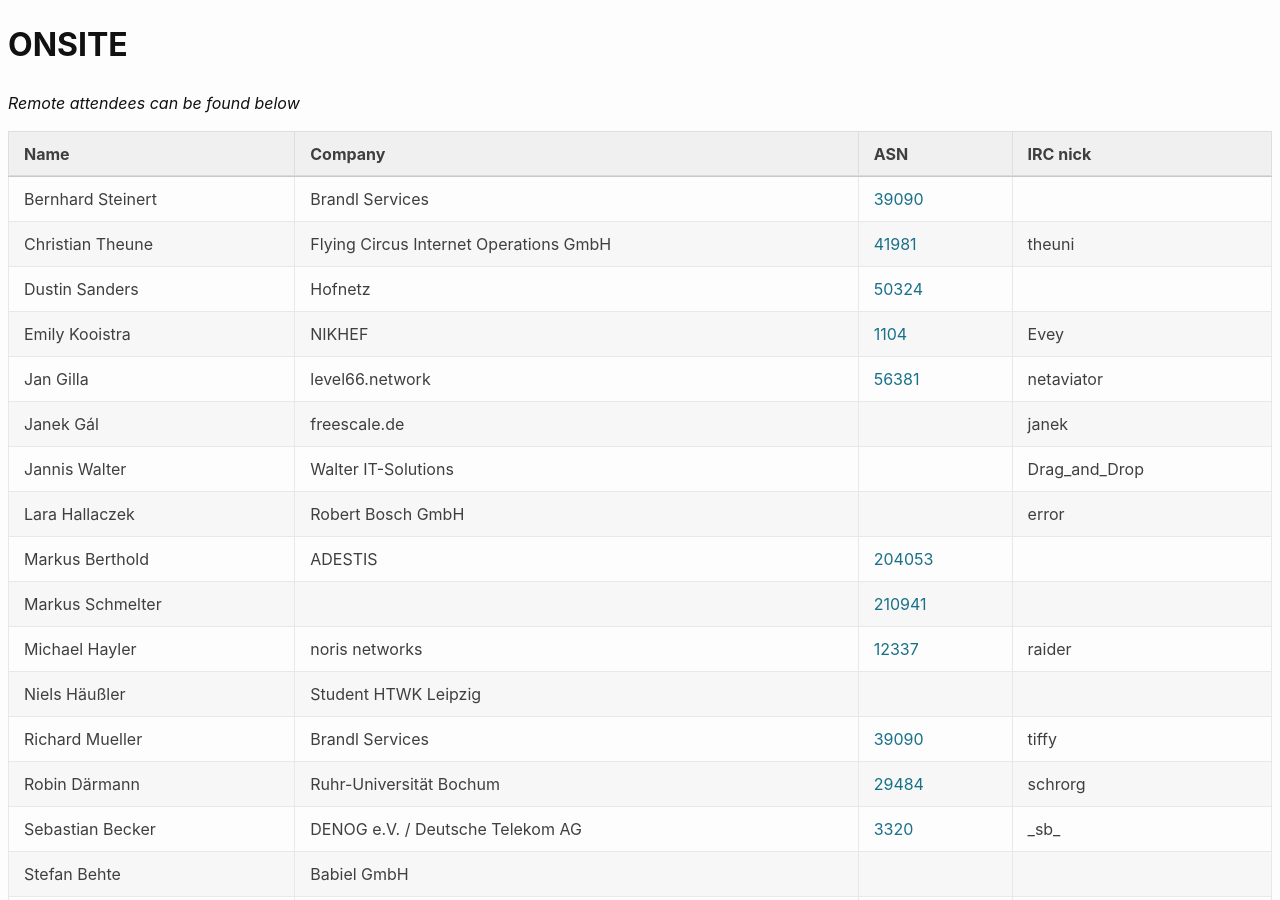
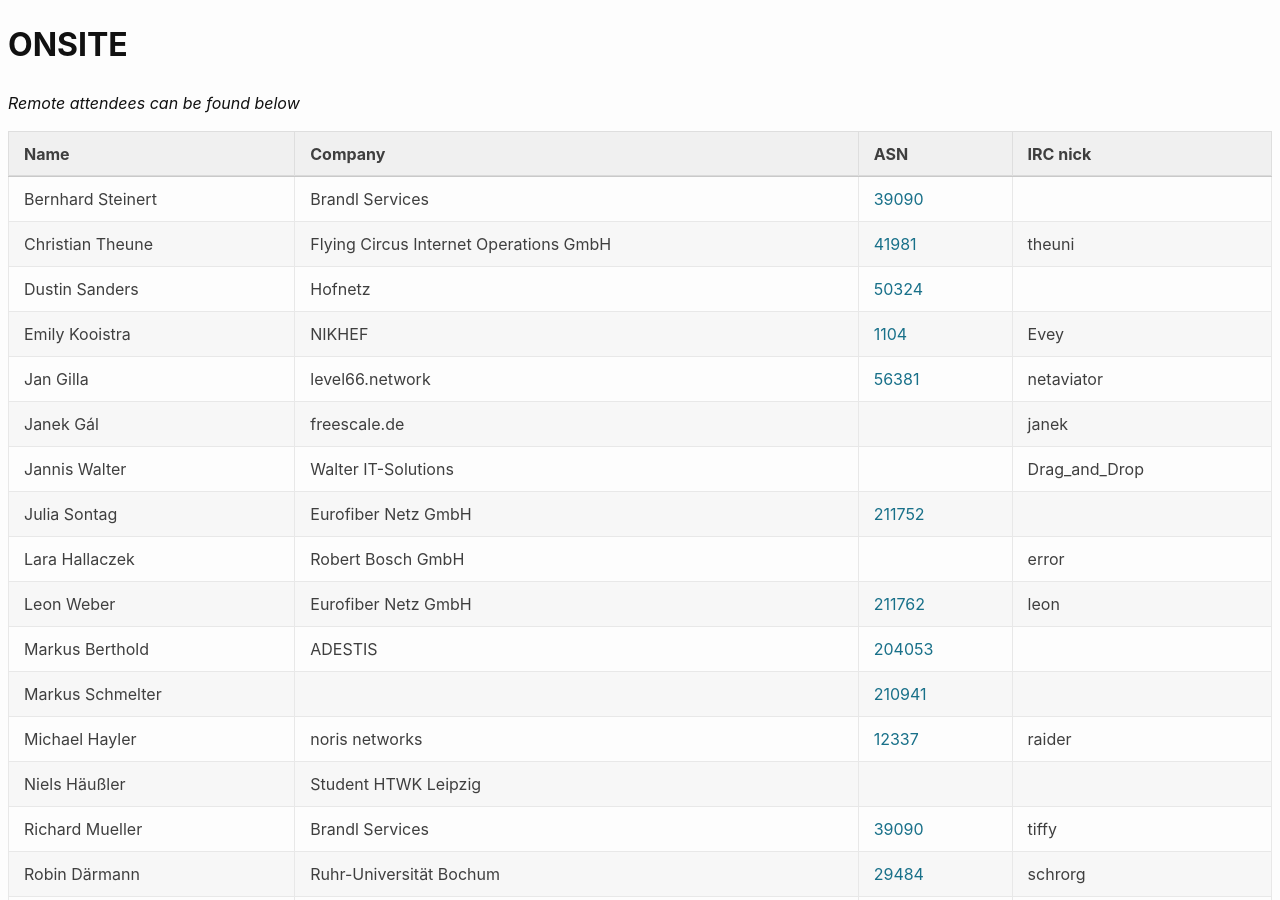
Before and after one commit to denog/pretix-attendeelist, a Jekyll site: the page built from denog16/index.markdown, in a window 1280 px wide and 900 px high. Built offline with Jekyll 4.4.1, drawn with Linux system fonts in a browser that asks for light colours.

Commit message:
Latest data: Thu Jul  4 13:28:22 UTC 2024

```diff
--- a/_data/attendees_denog16_onsite.json
+++ b/_data/attendees_denog16_onsite.json
@@ -42,10 +42,22 @@
     "asn": null
   },
   {
+    "name": "Julia Sontag",
+    "company": "Eurofiber Netz GmbH",
+    "irc": null,
+    "asn": "211752"
+  },
+  {
     "name": "Lara Hallaczek",
     "company": "Robert Bosch GmbH",
     "irc": "error",
     "asn": null
+  },
+  {
+    "name": "Leon Weber",
+    "company": "Eurofiber Netz GmbH",
+    "irc": "leon",
+    "asn": "211762"
   },
   {
     "name": "Markus Berthold",
```
